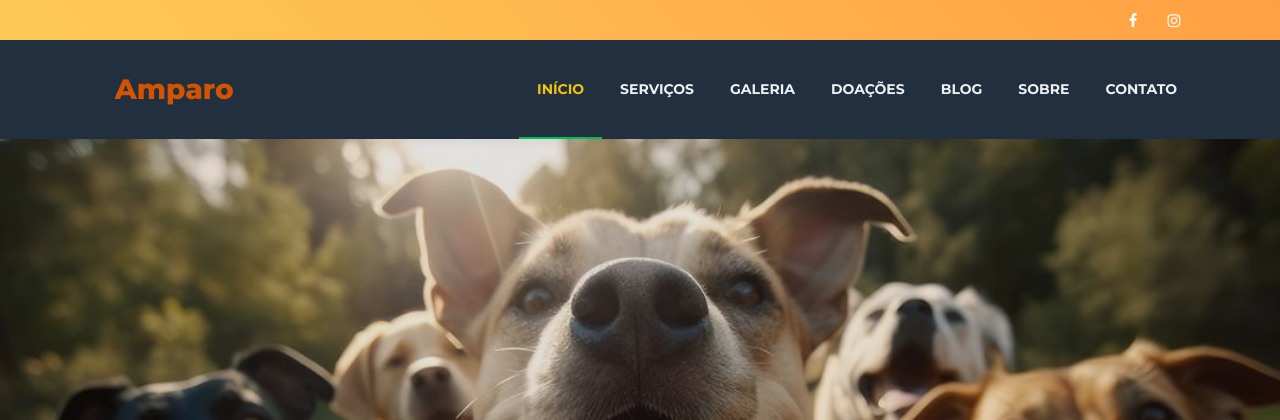
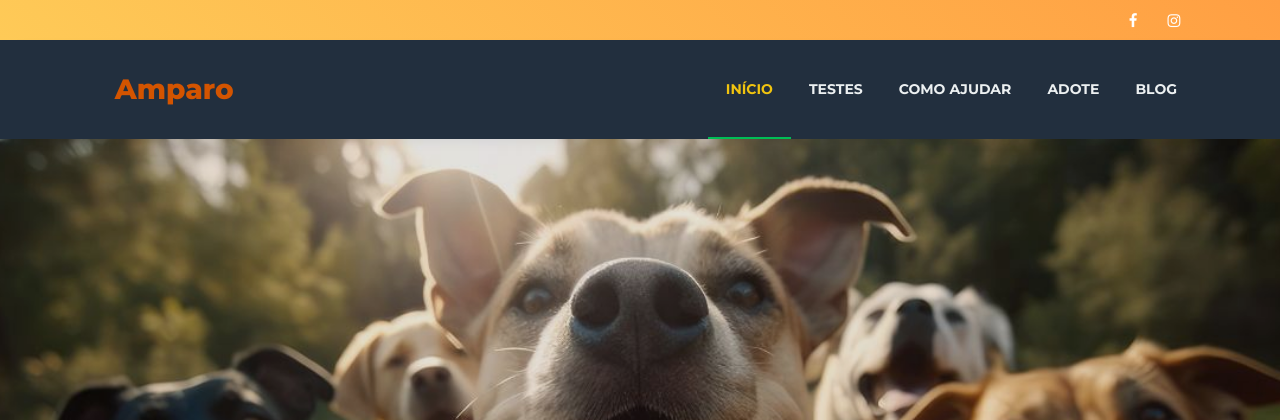
Before and after one commit to genildol/amparo, a PHP site: page / in a window 1280 px wide. Shown: the top 420 px of the page. Run offline with PHP 8.4, Linux system fonts and the light colour scheme; some libraries are stand-ins or nearby versions; some web fonts are replaced.

Commit message:
update navbar menus

```diff
--- a/templates/navbar.php
+++ b/templates/navbar.php
@@ -59,24 +59,56 @@
 					<li class="nav-item <?php echo ($currentPage == 'home') ? 'active' : ''; ?>">
 						<a href="index.php?page=home" class="nav-link">INÍCIO</a>
 					</li>
-					<li class="nav-item <?php echo ($currentPage == 'services') ? 'active' : ''; ?>">
+					<!-- <li class="nav-item <?php echo ($currentPage == 'services') ? 'active' : ''; ?>">
 						<a href="index.php?page=services" class="nav-link">SERVIÇOS</a>
-					</li>
-					<li class="nav-item <?php echo ($currentPage == 'gallery') ? 'active' : ''; ?>">
-						<a href="index.php?page=gallery" class="nav-link">GALERIA</a>
-					</li>
-					<li class="nav-item <?php echo ($currentPage == 'donation') ? 'active' : ''; ?>">
+					</li> -->
+					<div class="nav-item dropdown">
+						<a class="dropdown" class="btn btn-dark dropdown-toggle" <?php echo ($currentPage == 'testes') ? 'active' : ''; ?>">
+							<a href="index.php?page=testes" class="nav-link">TESTES</a>
+						</a>
+						<div class="dropdown-menu text-white">
+							<a class="dropdown-item" href="#">Está na Lei</a>
+							<a class="dropdown-item" href="#">Doações</a>
+							<a class="dropdown-item" href="#">Link 3</a>
+						</div>
+					</div>
+					<div class="nav-item dropdown">
+						<a class="dropdown" class="btn btn-dark dropdown-toggle" <?php echo ($currentPage == 'comoajudar') ? 'active' : ''; ?>">
+							<a href="index.php?page=comoajudar" class="nav-link">COMO AJUDAR</a>
+						</a>
+						<div class="dropdown-menu text-white">
+							<a class="dropdown-item" href="#">Doação</a>
+							<a class="dropdown-item" href="#">Voluntários</a>
+							<a class="dropdown-item" href="#">FAQ</a>
+							<a class="dropdown-item" href="#">Transparência</a>
+							<a class="dropdown-item" href="#">Link 3</a>
+						</div>
+					</div>
+					<div class="nav-item dropdown">
+						<a class="dropdown" class="btn btn-dark dropdown-toggle" <?php echo ($currentPage == 'comoajudar') ? 'active' : ''; ?>">
+							<a href="index.php?page=adote" class="nav-link">ADOTE</a>
+						</a>
+						<div class="dropdown-menu text-white">
+							<a class="dropdown-item" href="#">Doação</a>
+							<a class="dropdown-item" href="#">Voluntários</a>
+							<a class="dropdown-item" href="#">FAQ</a>
+							<a class="dropdown-item" href="#">Transparência</a>
+							<a class="dropdown-item" href="#">Link 3</a>
+						</div>
+					</div>
+
+					<!-- <li class="nav-item <?php echo ($currentPage == 'donation') ? 'active' : ''; ?>">
 						<a href="index.php?page=donation" class="nav-link">DOAÇÕES</a>
-					</li>
+					</li> -->
 					<li class="nav-item <?php echo ($currentPage == 'blog') ? 'active' : ''; ?>">
 						<a href="index.php?page=blog" class="nav-link">BLOG</a>
 					</li>
-					<li class="nav-item <?php echo ($currentPage == 'about') ? 'active' : ''; ?>">
+					<!-- <li class="nav-item <?php echo ($currentPage == 'about') ? 'active' : ''; ?>">
 						<a href="index.php?page=about" class="nav-link">SOBRE</a>
-					</li>
-					<li class="nav-item <?php echo ($currentPage == 'contact') ? 'active' : ''; ?>">
+					</li> -->
+					<!-- <li class="nav-item <?php echo ($currentPage == 'contact') ? 'active' : ''; ?>">
 						<a href="index.php?page=contact" class="nav-link">CONTATO</a>
-					</li>
+					</li> -->
 				</ul>
 			</div>
 		</div>
```
